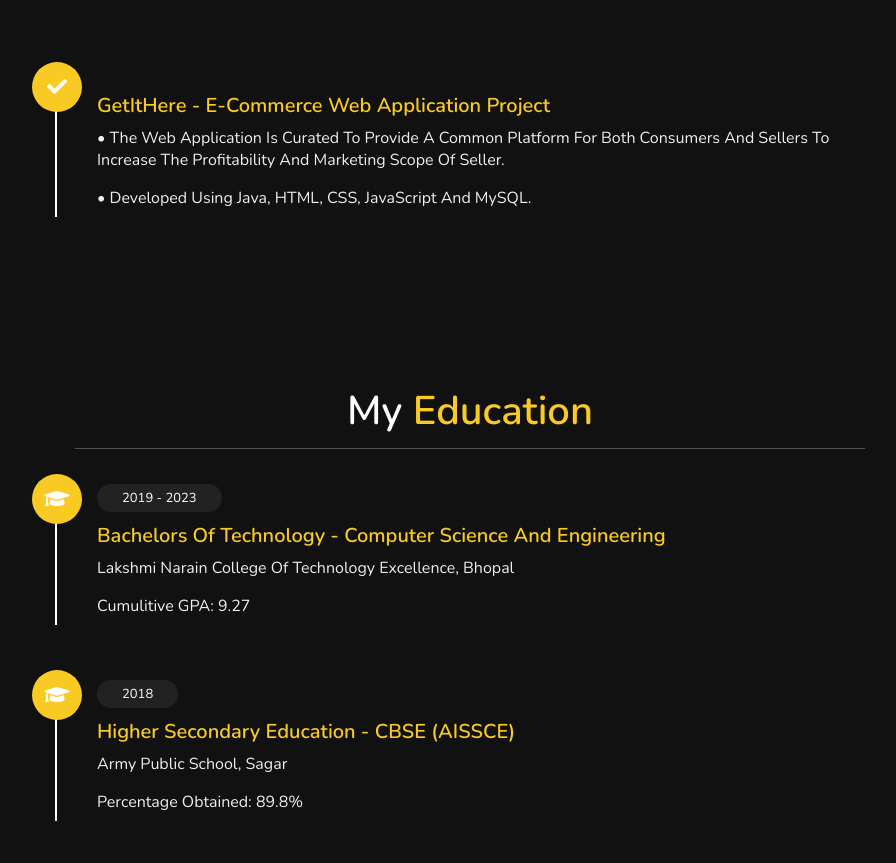
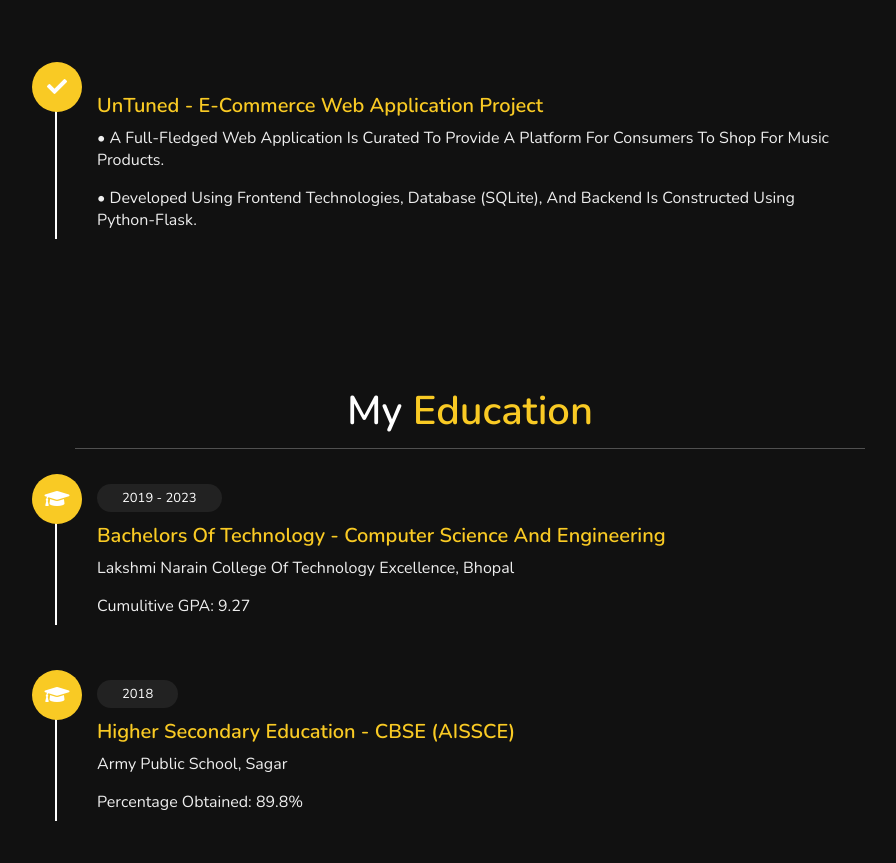
Before and after one commit to ankit-sr/ankit-sr.github.io, a plain HTML site: page index.html in a window 1280 px wide. Shown: the part 2036-2899 px from the top of the page, without its empty margins (345-1241 px from the left). Drawn offline with nearby package versions, Linux system fonts and the light colour scheme.

Commit message:
updated project

```diff
--- a/index.html
+++ b/index.html
@@ -147,10 +147,10 @@
 
             <div class="box">
                 <i class="fas fa-check"></i>
-                <a href="https://github.com/ankit-sr/GetItHere-Ecommerce-Website">
-                    <h3>GetItHere - E-commerce Web Application Project</h3>
-                    <p>&bull; The web application is curated to provide a common platform for both consumers and sellers to increase the profitability and marketing scope of seller. </p>
-                    <p>&bull; Developed using Java, HTML, CSS, JavaScript and MySQL. </p>
+                <a href="#">
+                    <h3>UnTuned - E-commerce Web Application Project</h3>
+                    <p>&bull; A full-fledged web application is curated to provide a platform for consumers to shop for music products. </p>
+                    <p>&bull; Developed using frontend technologies, Database (SQLite), and backend is constructed using Python-Flask. </p>
                 </a>
             </div>
 
@@ -207,15 +207,6 @@
 
             </div>
 
-            <!-- <form action="mailto:ankitrajput6622@gmail.com" method="POST" enctype=”multipart/form-data” name=”EmailForm”>
-
-                <input type="text" placeholder="name" class="box">
-                <input type="email" placeholder="email" class="box">
-                <input type="text" placeholder="Contact Number" class="box">
-                <textarea name="" id="" cols="30" rows="10" class="box message" placeholder="message"></textarea>
-                <button type="submit" class="btn"> send <i class="fas fa-paper-plane"></i> </button>
-
-            </form> -->
             <div class="gform">
                 <iframe src="https://docs.google.com/forms/d/e/1FAIpQLSfQqH2fQXs87RU6LruL-CFPqAD9xKZRx3SfC60l-yrvUodHvA/viewform?embedded=true" width="60%" height="808" frameborder="0" marginheight="0" marginwidth="0">Loading…</iframe>
             </div>
```
